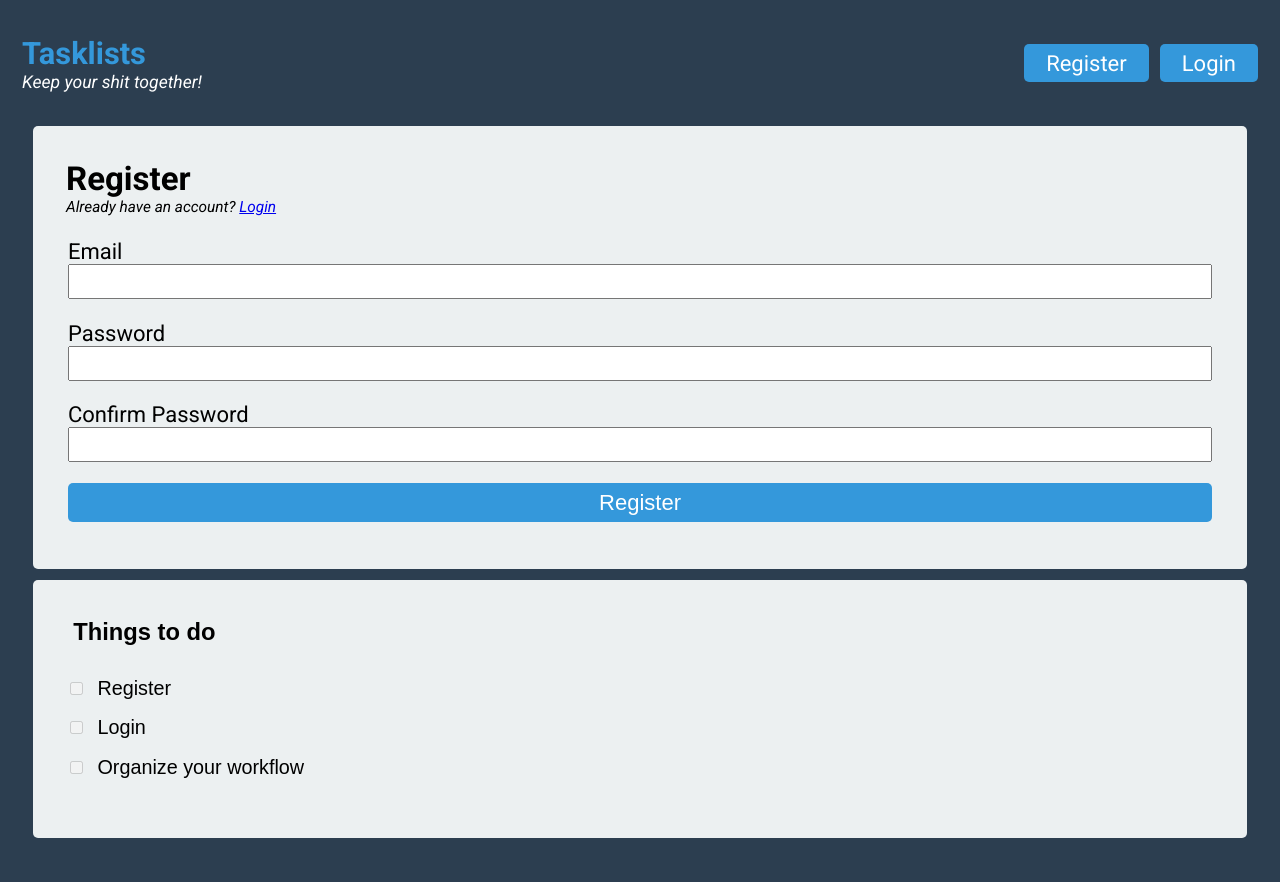
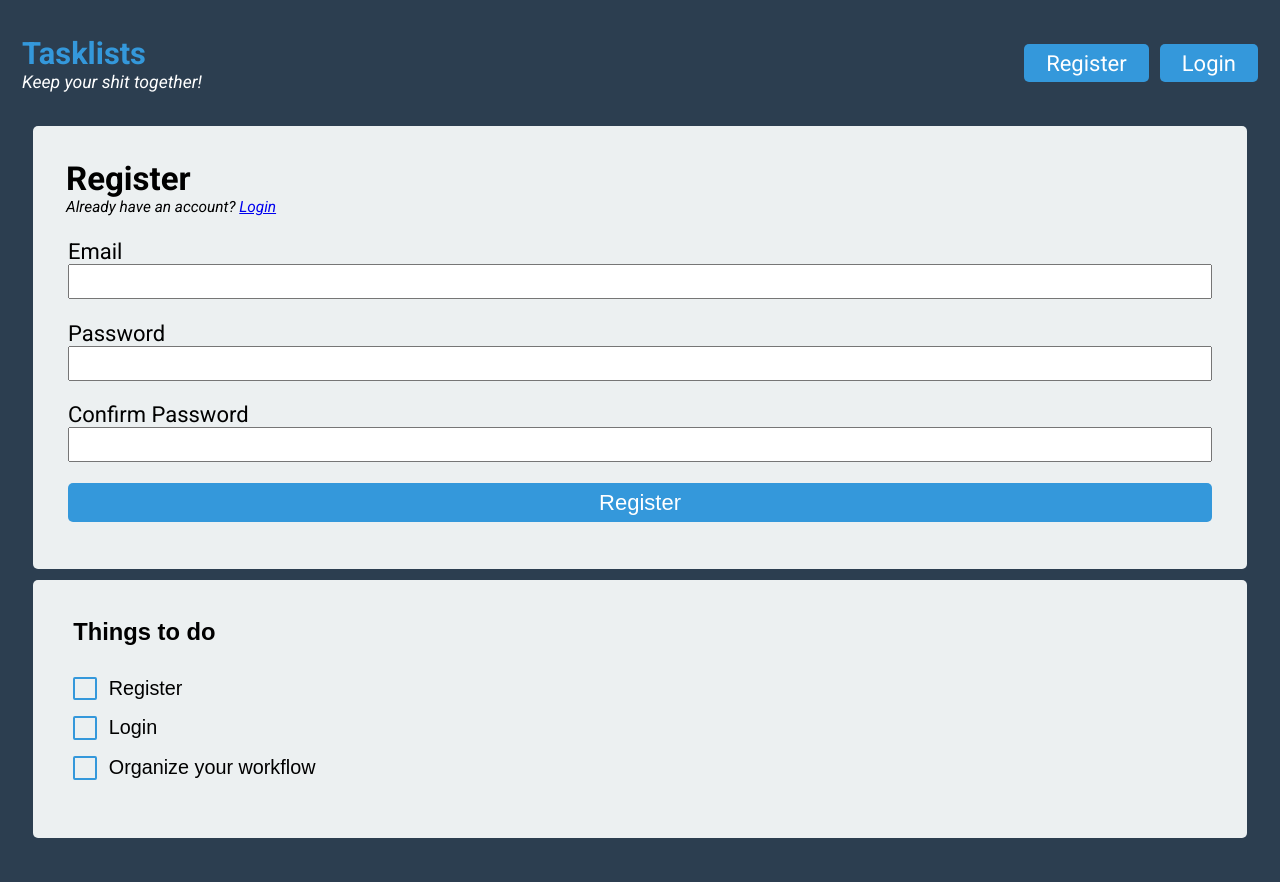
Before and after one commit to austinmalmberg/flask-tasklist, a Flask app: page /register in a window 1280 px wide. Run offline with Flask 2, Linux system fonts and the light colour scheme.

Commit message:
Added styling to checkboxes

```diff
--- a/static/style.css
+++ b/static/style.css
@@ -6,14 +6,15 @@ Table of Contents
     1.0 Sitewide
         1.1 Elements
         1.2 Classes
+            1.2.1 Custom Checkboxes
     2.0 Header
         2.1 Brand
         2.2 Navigation
     3.0 Page Specific
         3.1 index.html
-            3.1.0 General
+            3.1.0 Tasklist
             3.1.1 Tasklist Header
-            3.1.2 Tasklist
+            3.1.2 Tasklist Items
             3.1.3 Tasklist Buttons
             3.1.4 Tasklist Flash Messages
 
@@ -39,7 +40,7 @@ Table of Contents
     --primary-color: #3498db;
     --secondary-color: #e67e22;
 
-    --button-color-light: white;
+    --button-text-color-light: white;
 
     --success-green: #2ecc71;
     --info-blue: #2980b9;
@@ -75,13 +76,6 @@ main {
     margin: 1em 0;
 }
 
-.wrapper {
-    padding: 1.5em;
-    background-color: var(--primary-background-light);
-    margin: 0.5em;
-    border-radius: var(--border-radius);
-}
-
 h1,
 h2,
 h3,
@@ -109,7 +103,7 @@ button,
     border: none;
     border-radius: var(--border-radius);
 
-    color: var(--button-color-light);
+    color: var(--button-text-color-light);
 
     transition-duration: 200ms;
 
@@ -131,17 +125,24 @@ fieldset {
     border: none;
 }
 
+
+/* 1.2 Sitewide Classes */
+
+.wrapper {
+    padding: 1.5em;
+    background-color: var(--primary-background-light);
+    margin: 0.5em;
+    border-radius: var(--border-radius);
+}
+
+.btn {
+    display: inline-block;
+}
+
 .detail {
     margin-top: 0;
     font-size: 0.7em;
     font-style: italic;
-}
-
-
-/* 1.2 Sitewide Classes */
-
-.btn {
-    display: inline-block;
 }
 
 .flex-space-between {
@@ -153,6 +154,42 @@ fieldset {
     display: flex;
     justify-content: center;
     align-items: center;
+}
+
+/* 1.2.1 Custom Checkboxes */
+
+input[type=checkbox]:not(.default) {
+    display: none;
+}
+
+input[type=checkbox]:not(.default) + label {
+    cursor: pointer;
+}
+
+input[type=checkbox]:not(.default) + label::before {
+    content: '\2714';
+    display: inline-block;
+
+    width: 1.25em;
+    height: 1em;
+
+    font-size: 0.9em;
+
+    color: transparent;
+
+    padding-left: 0.15em;
+    padding-bottom: 1em;
+    line-height: 1em;
+
+    border: 0.15em solid var(--primary-color);
+    border-radius: var(--line-border-radius);
+}
+
+input[type=checkbox]:not(.default):checked + label:before {
+    background-color: black;
+    opacity: 50%;
+    color: var(--primary-background-light);
+    border-color: black;
 }
 
 
@@ -201,7 +238,7 @@ nav a {
 
 /*  3.0 Page Specific */
 /* 3.1 index.html */
-/* 3.1.0 General */
+/* 3.1.0 Tasklist */
 
 .tasklist--container {
     display: grid;
@@ -218,15 +255,10 @@ nav a {
 .task--item {
     border: none;
     background-color: inherit;
-
+    margin-right: 0.5em;
     width: 100%;
     overflow: auto;
     text-overflow: ellipsis;
-}
-
-.tasklist--name,
-.tasklist--card label {
-    margin-right: 0.5em;
 }
 
 .checked {
@@ -250,7 +282,7 @@ nav a {
     font-weight: bold;
 }
 
-/* 3.1.2 Tasklist */
+/* 3.1.2 Tasklist Items */
 
 .task--list {
     list-style-type: none;
@@ -259,11 +291,11 @@ nav a {
 
 .list--item {
     margin: 0.4em 0;
+    padding-left: 0.3em;    /* accounts for the tasklist--name padding to align the item checkbox with the name */
 }
 
-.tasklist--card label {
-    display: inline-block;
-    width: 63%;
+.task--item {
+    width: 70%;
 }
 
 /* 3.1.3 Tasklist Buttons */
--- a/templates/tasklist/item.html
+++ b/templates/tasklist/item.html
@@ -2,14 +2,13 @@
       onsubmit="return false" onkeydown="return event.key != 'Enter';">
     <input
             type="checkbox"
-            class="item--checkbox"
             id="completed-{{ item.id }}"
             name="completed"
             oninput="updateInputClassList();autoSubmit()"
             data-original-value="{{ 'checked' if item.completed else 'unchecked' }}"
             value="completed"
             {{ "checked" if item.completed }}>
-    <label>
+    <label for="completed-{{ item.id }}"></label>
     <input
             type="text"
             class="task--item{{ ' checked' if item.completed }}"
@@ -20,7 +19,6 @@
             required
             maxlength="{{ max_length }}"
             autocomplete="off">
-    </label>
     <button onclick="handleDelete('.list--item')"
             formaction="/{{ tasklist.id }}/{{ item.id }}/delete"
             formmethod="post"
--- a/templates/tasklist/tasklist_readonly.html
+++ b/templates/tasklist/tasklist_readonly.html
@@ -5,12 +5,11 @@
     <ul class="task--list">
         {% for item in tasklist.items %}
         <li class="list--item">
-            <input type="checkbox" value="{{ item.completed }}" disabled
+            <input id="completed-{{ loop.index }}" type="checkbox" value="{{ item.completed }}" disabled
                    {{ "checked" if item.completed}}>
-            <label>
-                <input type="text" class="task--item{{ ' checked' if item.completed }}" value="{{ item.description }}"
-                       readonly>
-            </label>
+            <label for="completed-{{ loop.index }}"></label>
+            <input type="text" class="task--item{{ ' checked' if item.completed }}" value="{{ item.description }}"
+                   readonly>
         </li>
         {% endfor %}
     </ul>
```
Also changed, not shown: templates/tasklist/tasklist.html (+5 -5 lines). Lines whose indentation alone changed are shown as unchanged.
